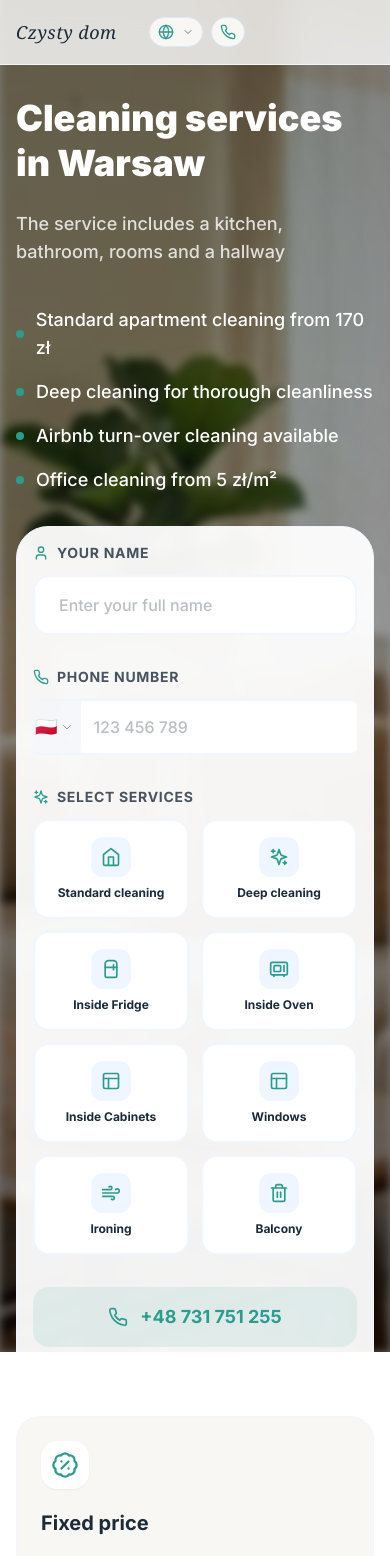
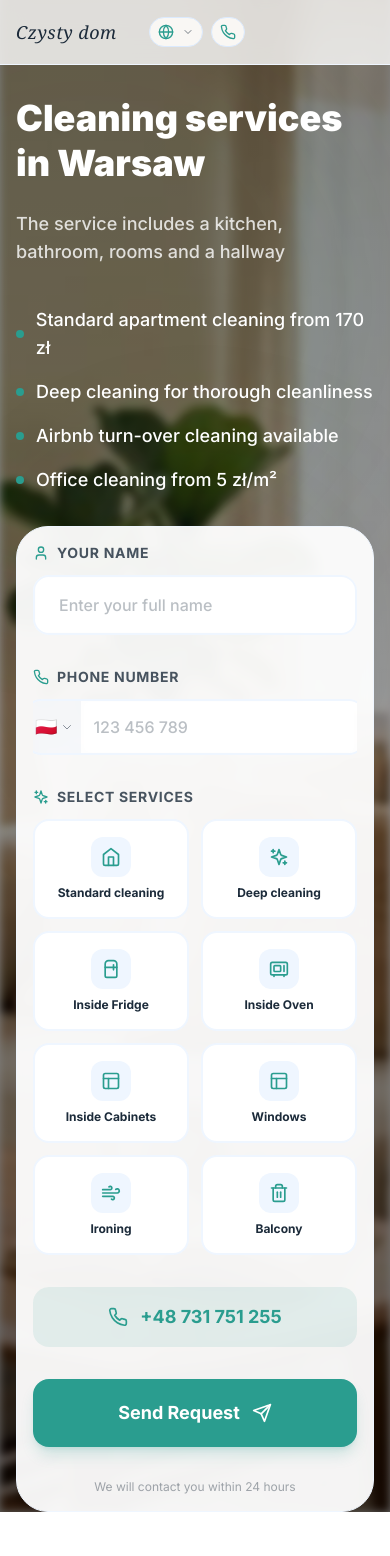
Before and after one commit to DanyMedvedev/cleaning-service-website, a Next.js app: page / in a window 390 px wide. Shown: the top 1556 px of the page. Built offline with nearby package versions, Linux system fonts and the light colour scheme.

Commit message:
fix mobile UI

```diff
--- a/src/app/page.tsx
+++ b/src/app/page.tsx
@@ -81,7 +81,7 @@ export default function Home() {
               initial={{ opacity: 0, scale: 0.95, y: 20 }}
               animate={{ opacity: 1, scale: 1, y: 0 }}
               transition={{ delay: 0.25, duration: 0.5 }}
-              className="w-full lg:w-5/12 lg:mt-4 -mb-40"
+              className="w-full lg:w-5/12 lg:mt-4 lg:-mb-40"
             >
               <ContactForm />
             </motion.div>
```
